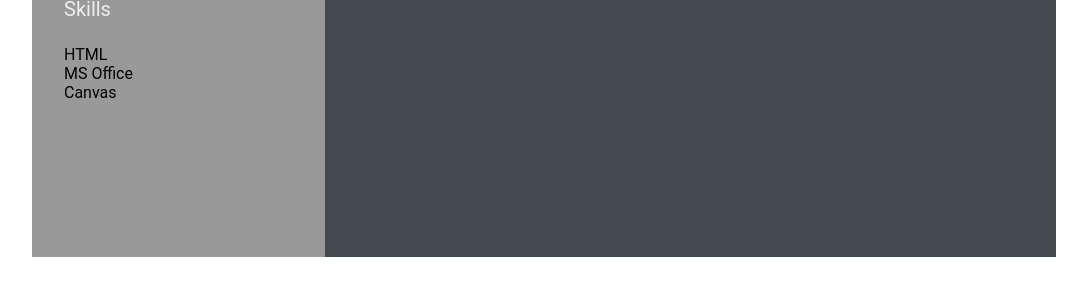
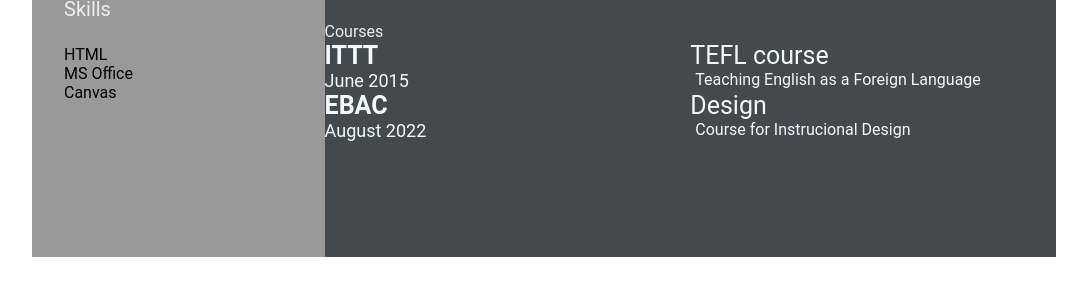
Before and after one commit to karliebu/karliebu.github.io, a plain HTML site: page index.html in a window 1280 px wide. Shown: the part 575-864 px from the top of the page, without its empty margins (96-1183 px from the left). Drawn offline with Linux system fonts and the light colour scheme.

Commit message:
feature: add feat-add-awards

```diff
--- a/index.html
+++ b/index.html
@@ -107,6 +107,31 @@
                     </div>
                 </div>
             </section>
+            <section class="awards gap">
+                <div class="right-title">Courses</div>
+                <div class="awards-contents">
+                    <div class="awards-left">
+                        <p class="awards-company-name">ITTT</p>
+                        <p class="awards-time-period">June 2015</p>
+                    </div>
+                    <div class="awards-right">
+                        <p class="awards-name">TEFL course</p>
+                        <p class="awards-desc">
+                            Teaching English as a Foreign Language
+                        </p>
+                    </div>
+                    <div class="awards-left">
+                        <p class="awards-company-name">EBAC</p>
+                        <p class="awards-time-period">August 2022</p>
+                    </div>
+                    <div class="awards-right">
+                        <p class="awards-name"> Design</p>
+                        <p class="awards-desc">
+                            Course for Instrucional Design
+                        </p>
+                    </div>
+                </div>
+            </section>
         </section>
     </main>
 </body>
```
